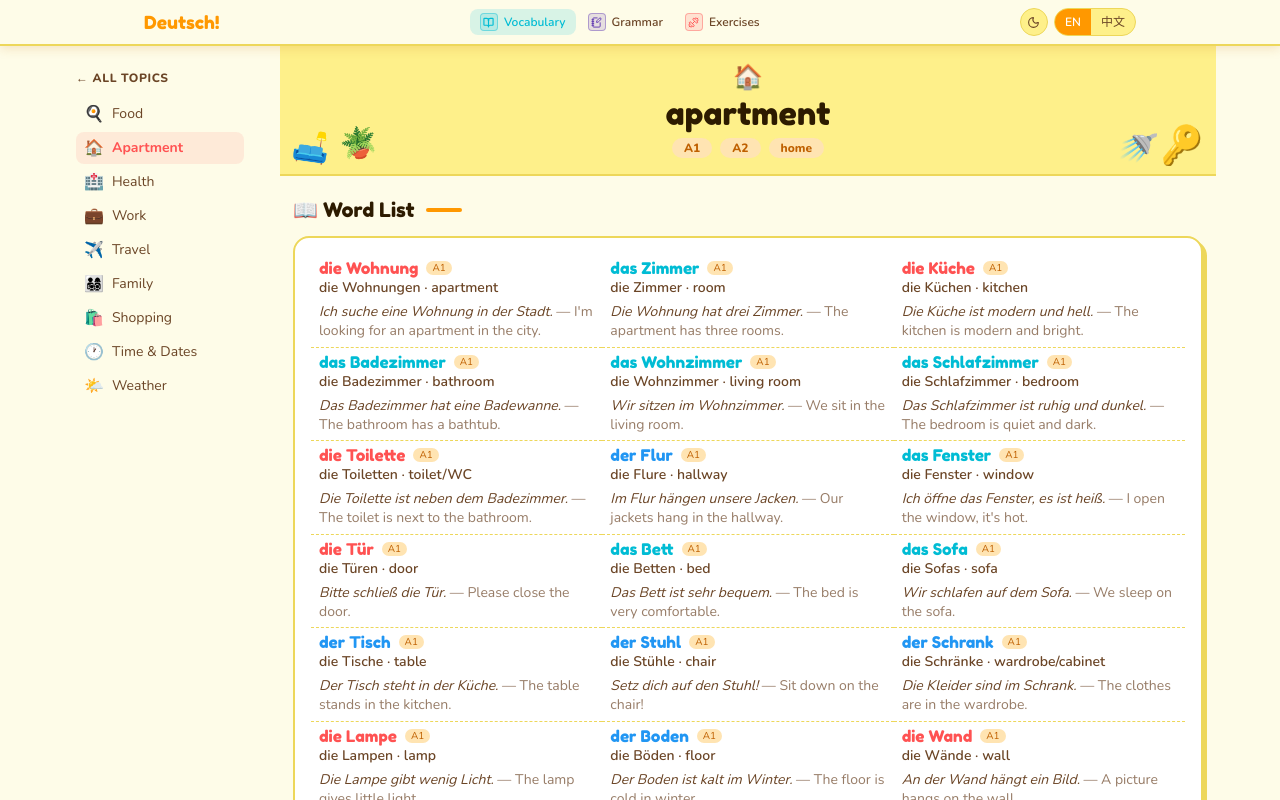
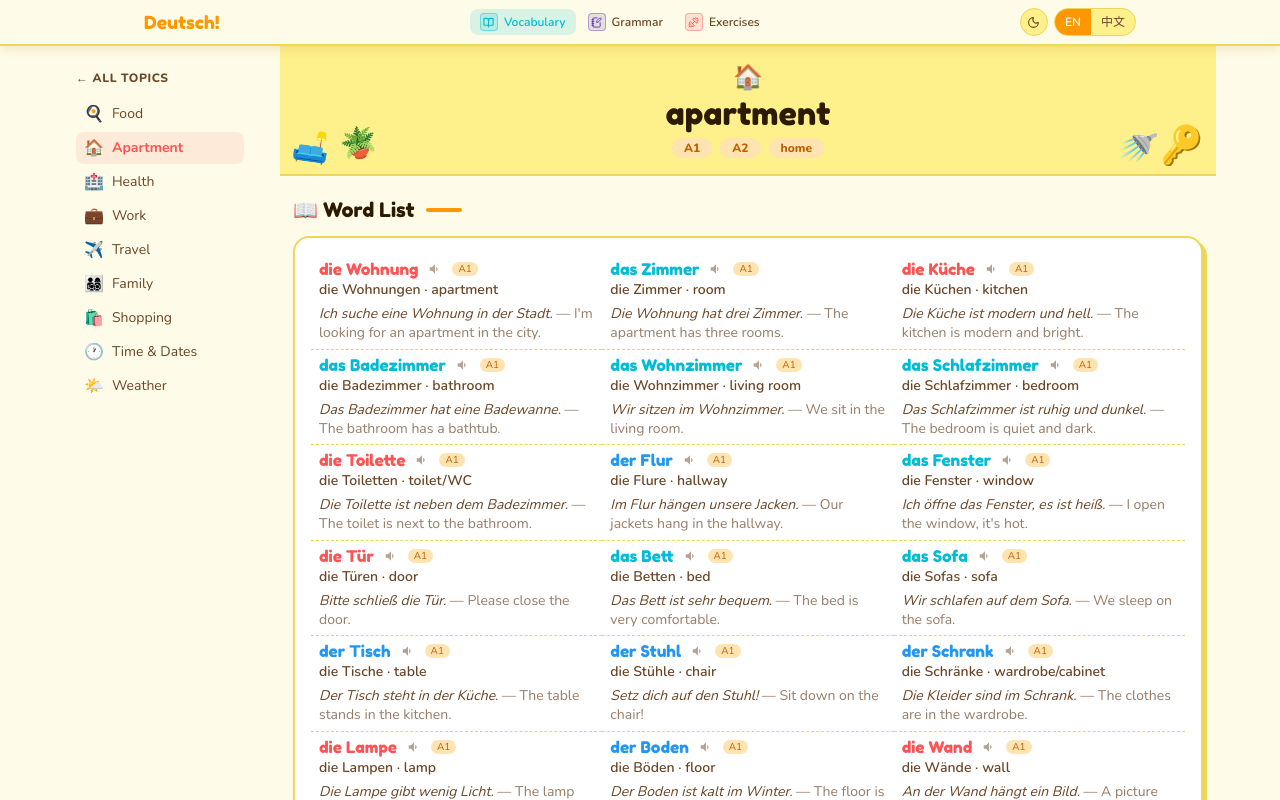
Before and after one commit to Guo-dalu/german-learn, a React (Vite) app: page /german-learn/vocabulary/apartment in a window 1280 px wide. Shown: the top 800 px of the page. Built offline with nearby package versions, Linux system fonts and the light colour scheme.

Commit message:
feat: integrate audio

```diff
--- /dev/null
+++ b/src/components/AudioButton.tsx
@@ -0,0 +1,23 @@
+import { useAudio } from '../hooks/useAudio'
+
+interface Props {
+  text: string
+  className?: string
+}
+
+export default function AudioButton({ text, className = '' }: Props) {
+  const { speak, speaking } = useAudio()
+
+  return (
+    <button
+      onClick={() => speak(text)}
+      disabled={speaking}
+      aria-label={`Play pronunciation: ${text}`}
+      className={`inline-flex items-center justify-center p-0.5 rounded hover:bg-accent3/15 transition-colors cursor-pointer disabled:cursor-default ${speaking ? 'text-accent3 animate-pulse' : 'text-text2/50 hover:text-accent3'} ${className}`}
+    >
+      <svg xmlns='http://www.w3.org/2000/svg' width='14' height='14' viewBox='0 0 24 24' fill='currentColor'>
+        <path d='M3 9v6h4l5 5V4L7 9H3zm13.5 3c0-1.77-1.02-3.29-2.5-4.03v8.05c1.48-.73 2.5-2.25 2.5-4.02z' />
+      </svg>
+    </button>
+  )
+}
--- /dev/null
+++ b/src/hooks/useAudio.ts
@@ -0,0 +1,48 @@
+import { useState } from 'react'
+
+// Cache voices at module level — shared across all hook instances
+let voiceCache: SpeechSynthesisVoice[] = []
+
+function initVoices() {
+  const v = window.speechSynthesis.getVoices()
+  if (v.length) voiceCache = v
+}
+
+if (typeof window !== 'undefined' && 'speechSynthesis' in window) {
+  initVoices()
+  window.speechSynthesis.onvoiceschanged = initVoices
+}
+
+function getDeVoice() {
+  return voiceCache.find((v) => v.lang === 'de-DE') ?? voiceCache.find((v) => v.lang.startsWith('de'))
+}
+
+export function useAudio() {
+  const [speaking, setSpeaking] = useState(false)
+
+  function speak(text: string) {
+    if (!('speechSynthesis' in window)) return
+
+    const doSpeak = () => {
+      const u = new SpeechSynthesisUtterance(text)
+      u.lang = 'de-DE'
+      const voice = getDeVoice()
+      if (voice) u.voice = voice
+      u.onstart = () => setSpeaking(true)
+      u.onend = () => setSpeaking(false)
+      u.onerror = () => setSpeaking(false)
+      window.speechSynthesis.resume() // Chrome sometimes suspends the engine silently
+      window.speechSynthesis.speak(u)
+    }
+
+    if (window.speechSynthesis.speaking) {
+      // Cancel then wait — calling speak() immediately after cancel() silently fails in Chrome
+      window.speechSynthesis.cancel()
+      setTimeout(doSpeak, 100)
+    } else {
+      doSpeak()
+    }
+  }
+
+  return { speak, speaking }
+}
--- a/src/pages/VocabularyPage.tsx
+++ b/src/pages/VocabularyPage.tsx
@@ -3,6 +3,7 @@ import { useTranslation } from 'react-i18next'
 import ReactMarkdown from 'react-markdown'
 import { Link, useParams } from 'react-router-dom'
 import remarkGfm from 'remark-gfm'
+import AudioButton from '../components/AudioButton'
 import Card from '../components/Card'
 import FillInBlanks from '../components/exercises/FillInBlanks'
 import Matching from '../components/exercises/Matching'
@@ -147,6 +148,7 @@ export default function VocabularyPage() {
                       <span className={`font-display text-base leading-none ${GENDER_CLASS[word.gender] ?? 'text-text'}`}>
                         {word.article} {word.german}
                       </span>
+                      <AudioButton text={`${word.article} ${word.german}`} />
                       {word.level && (
                         <span className='text-[10px] bg-tag-bg text-tag-text rounded-full px-1.5 py-0.5 leading-none shrink-0'>{word.level}</span>
                       )}
```
